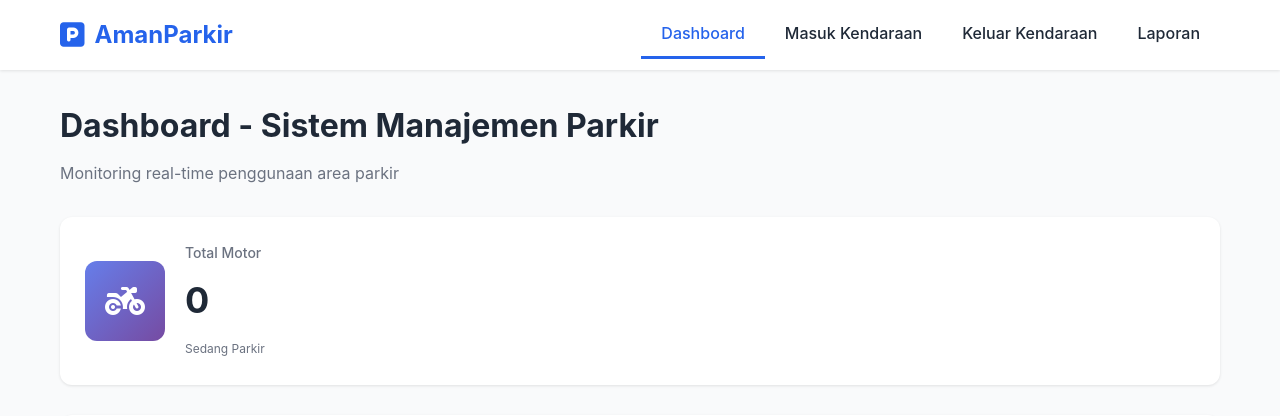
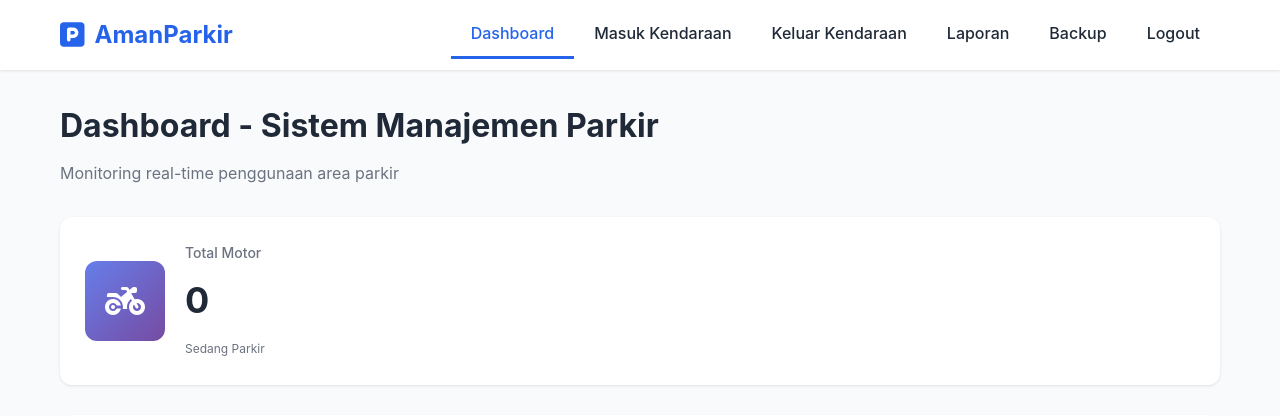
Before and after one commit to RDSaputraaa/PDT_UAP, a PHP site: the page made by public/index.php in a window 1280 px wide. Shown: the top 416 px of the page. Run offline with PHP 8.4, Linux system fonts and the light colour scheme; data comes from the database, SQL or seed files in the repository; data that the repository does not hold is empty.

Commit message:
Update header.php

```diff
--- a/app/views/header.php
+++ b/app/views/header.php
@@ -19,6 +19,8 @@
                 <li><a href="./entry.php" class="nav-link <?php echo strpos($_SERVER['PHP_SELF'], 'entry') !== false ? 'active' : ''; ?>">Masuk Kendaraan</a></li>
                 <li><a href="./exit.php" class="nav-link <?php echo strpos($_SERVER['PHP_SELF'], 'exit') !== false ? 'active' : ''; ?>">Keluar Kendaraan</a></li>
                 <li><a href="./reports.php" class="nav-link <?php echo strpos($_SERVER['PHP_SELF'], 'reports') !== false ? 'active' : ''; ?>">Laporan</a></li>
+                <li><a href="./backup_list.php" class="nav-link">Backup</a></li>
+                <li><a href="./logout.php" class="nav-link">Logout</a></li>
             </ul>
         </div>
     </nav>
```
